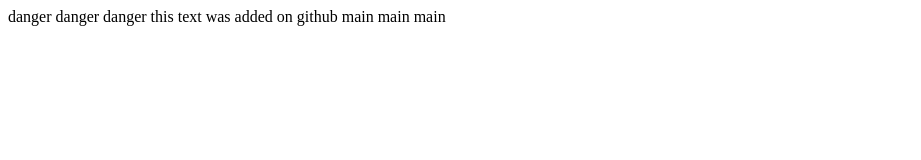
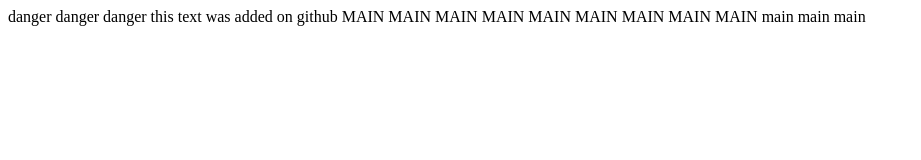
Before and after one commit to wlboucher/feb22, a plain HTML site: page index.html in a window 1280 px wide. Shown: the whole page, without its empty margins (0-921 px from the left). Drawn offline with Linux system fonts and the light colour scheme.

Commit message:
main changes with danger2

```diff
--- a/index.html
+++ b/index.html
@@ -7,6 +7,7 @@ danger danger danger
 </head>
 <body>
     this text was added on github
+    MAIN MAIN MAIN MAIN MAIN MAIN MAIN MAIN MAIN
 </body>
 </html>
 main main main
```
